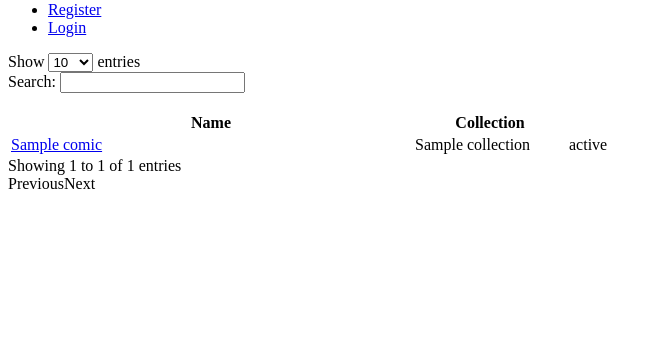
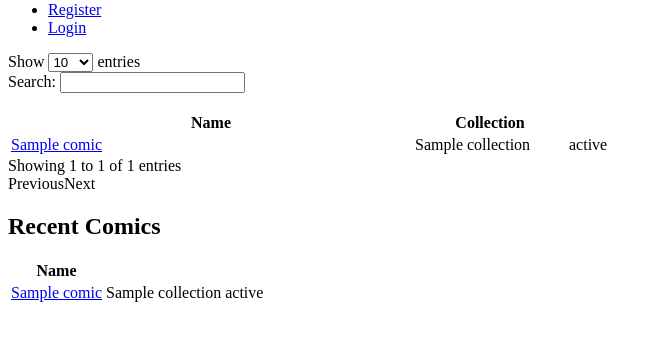
Before and after one commit to bigjust/comic-viewer, a Flask app: template templates/index.html in a window 1280 px wide. Shown: the part 120-461 px from the top of the page, without its empty margins (0-662 px from the left). Run offline with Flask 2, Linux system fonts and the light colour scheme; the template is opened without the code that fills it: most values are stand-ins (such as "Sample title", 1, 10 or a date in 2020); parts of the project's set-up code (start-up, migrations or seed data) failed here and were passed over; some libraries are stand-ins or nearby versions.

Commit message:
add recent comics read to index view

```diff
--- a/comiccloud.py
+++ b/comiccloud.py
@@ -1,3 +1,5 @@
+import datetime
+
 from bson.objectid import ObjectId
 from flask import Flask, render_template, flash, redirect, request, session
 from flaskext.login import LoginManager, login_required, login_user, logout_user
@@ -43,7 +45,9 @@ def hello():
 
         results.append(result)
 
-    return render_template('index.html', comics_list=results)
+    recent_comics = Comic.objects.filter(id__in=[b.comic for b in Bookmark.objects.filter(updated__exists=True).distinct('collection').only('comic').order_by('-updated')[:5]])
+
+    return render_template('index.html', comics_list=results, recent_comics=recent_comics)
 
 @app.route('/comic/<id>')
 @login_required
@@ -59,6 +63,7 @@ def update_bookmark():
     page = request.args.get('page', 0, type=int)
     bookmark, _ = Bookmark.objects.get_or_create(comic=comic_id, user=session['user_id'])
     bookmark.page = page
+    bookmark.updated = datetime.datetime.now()
     bookmark.save()
     return "success"
 
--- a/requirements.txt
+++ b/requirements.txt
@@ -4,5 +4,6 @@ Flask-WTF==0.5.2
 Jinja2==2.6
 WTForms==0.6.3
 Werkzeug==0.8.1
-pymongo==2.0.1
+pymongo==2.1.1
 py-bcrypt==0.2
+mongoengine==0.6.3
--- a/templates/index.html
+++ b/templates/index.html
@@ -72,6 +72,27 @@ $(document).ready(function() {
                 </tbody>
             </table>
         </div>
+        <h2> Recent Comics </h2>
+        <div id="recent_comiclist">
+          <table id="recent_comics" class="display">
+            <thead>
+              <tr>
+                <th>Name</th>
+              </tr>
+            </thead>
+            <tbody>
+              {% for comic in recent_comics %}
+                    <tr>
+                        <td {% if comic.read %} class="alt" {% endif %}>
+                            <a href="/comic/{{ comic._id }}">{{ comic.title }}</a>
+                        </td>
+                        <td>{{ comic.collection }}</td>
+                        <td>{{ comic.read_status }}</td>
+                   </tr>
+               {% endfor %}
+            </tbody>
+          </table>
+        </div>
     </div>
 </div>
 </body>
```
Also changed, not shown: db.py (+6 -2 lines).
